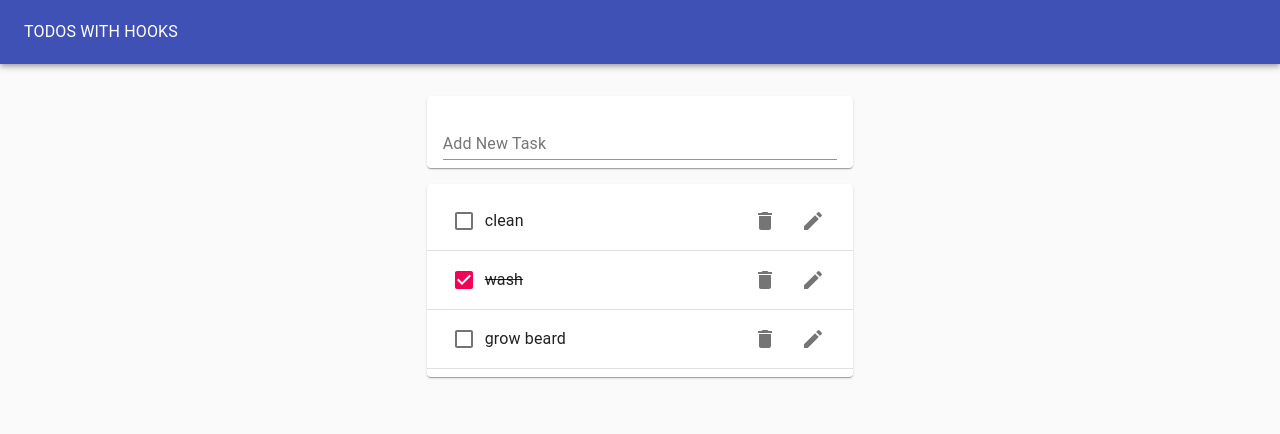
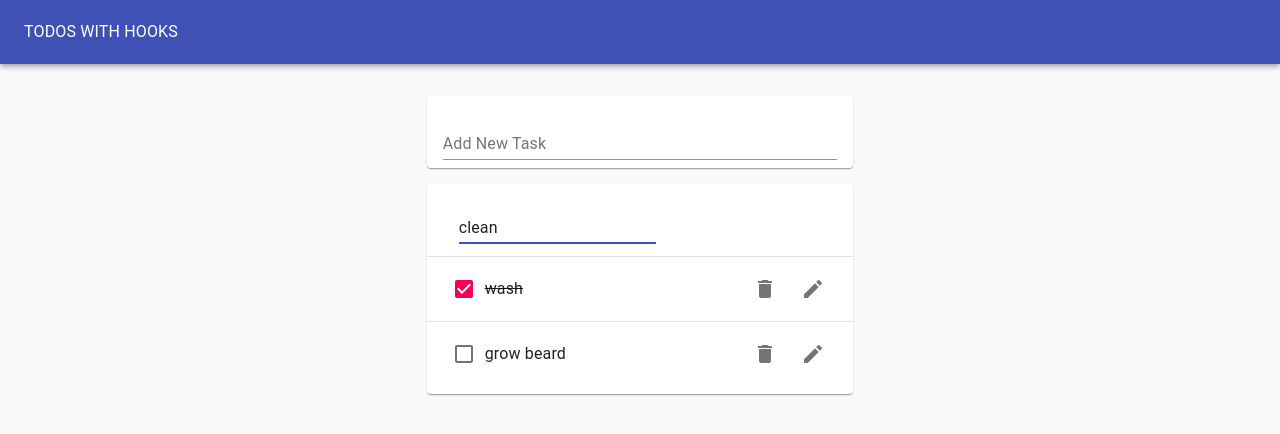
Before and after one commit to evi-h/todo-with-hooks, a React (Create React App) app: page / in a window 1280 px wide. Both pictures are taken after a click on the button 813 px from the left and 221 px from the top of the page. Shown: the top 434 px of the page. Built offline with nearby package versions, Linux system fonts and the light colour scheme.

Commit message:
edit todo, style

```diff
--- a/src/TodoApp.jsx
+++ b/src/TodoApp.jsx
@@ -30,6 +30,14 @@ const TodoApp = () => {
     );
   };
 
+  const editTodo = (id, task) => {
+    setTodos(
+      todos.map((todo) => {
+        return todo.id === id ? { ...todo, task } : todo;
+      })
+    );
+  };
+
   return (
     <Paper
       style={{
@@ -48,7 +56,12 @@ const TodoApp = () => {
       <Grid container justify="center" style={{ marginTop: "1rem" }}>
         <Grid item xs={11} md={8} lg={4}>
           <TodoForm addTodo={addTodo} />
-          <TodoList todos={todos} remove={removeTodo} toggle={toggleTodo} />
+          <TodoList
+            todos={todos}
+            remove={removeTodo}
+            toggle={toggleTodo}
+            edit={editTodo}
+          />
         </Grid>
       </Grid>
     </Paper>
--- a/src/componenets/Todo/todo.component.jsx
+++ b/src/componenets/Todo/todo.component.jsx
@@ -7,11 +7,23 @@ import {
   ListItemSecondaryAction,
 } from "@material-ui/core";
 import { Delete, Edit } from "@material-ui/icons/";
+import useToggleState from "../../hooks/useToggleState";
+import EditTodo from "../todo-form/edit-todo-form.component";
 
-const Todo = ({ id, task, completed, remove, toggle }) => {
+const Todo = ({ id, task, completed, remove, toggle, edit }) => {
+  const [isEditing, toggleEditing] = useToggleState(false);
+
   return (
-    <ListItem>
-      <Checkbox onClick={() => toggle(id)} tabIndex={-1} checked={completed} />
+    <ListItem style={{ height: "64px" }}>
+      {isEditing ? (
+        <EditTodo task={task} id={id} edit={edit} toggle={toggleEditing} />
+      ) : (
+        <>
+          <Checkbox
+            onClick={() => toggle(id)}
+            tabIndex={-1}
+            checked={completed}
+          />
           <ListItemText
             style={{ textDecoration: completed ? "line-through" : "none" }}
           >
@@ -21,10 +33,12 @@ const Todo = ({ id, task, completed, remove, toggle }) => {
             <IconButton onClick={() => remove(id)} aria-label="Delete">
               <Delete />
             </IconButton>
-        <IconButton aria-label="Edit">
+            <IconButton aria-label="Edit" onClick={toggleEditing}>
               <Edit />
             </IconButton>
           </ListItemSecondaryAction>
+        </>
+      )}
     </ListItem>
   );
 };
--- /dev/null
+++ b/src/componenets/todo-form/edit-todo-form.component.jsx
@@ -0,0 +1,29 @@
+import React from "react";
+import { TextField } from "@material-ui/core";
+import useInputState from "../../hooks/useInputState";
+
+const EditTodo = ({ id, task, edit, toggle }) => {
+  const [value, handleChange, reset] = useInputState(task);
+
+  const handleSubmit = (e) => {
+    e.preventDefault();
+
+    edit(id, value);
+    reset();
+    toggle();
+  };
+
+  return (
+    <form style={{ width: "50%", marginLeft: "1rem" }} onSubmit={handleSubmit}>
+      <TextField
+        value={value}
+        onChange={handleChange}
+        margin="normal"
+        fullWidth
+        autoFocus
+      />
+    </form>
+  );
+};
+
+export default EditTodo;
--- a/src/componenets/todo-list/todo-list.component.jsx
+++ b/src/componenets/todo-list/todo-list.component.jsx
@@ -2,14 +2,20 @@ import React from "react";
 import { List, Paper, Divider } from "@material-ui/core";
 import Todo from "../Todo/todo.component";
 
-const TodoList = ({ todos, remove, toggle }) => {
+const TodoList = ({ todos, remove, toggle, edit }) => {
   return (
     <Paper>
       <List>
-        {todos.map((todo) => (
+        {todos.map((todo, i) => (
           <>
-            <Todo {...todo} key={todo.id} remove={remove} toggle={toggle} />
-            <Divider />
+            <Todo
+              {...todo}
+              key={todo.id}
+              remove={remove}
+              toggle={toggle}
+              edit={edit}
+            />
+            {i < todos.length - 1 && <Divider />}
           </>
         ))}
       </List>
```
Lines whose indentation alone changed are shown as unchanged.
